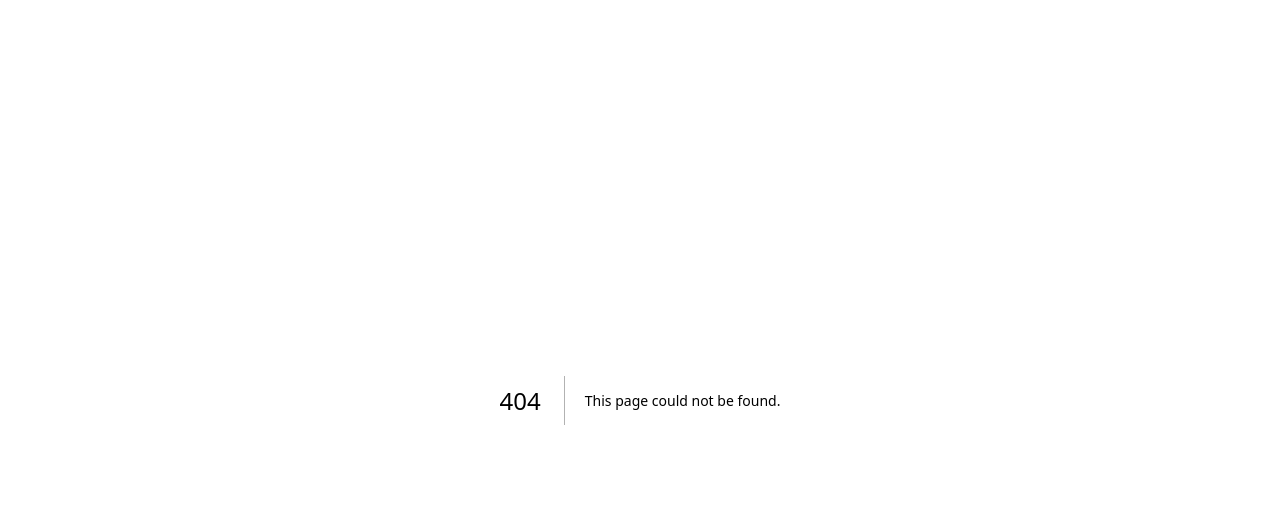
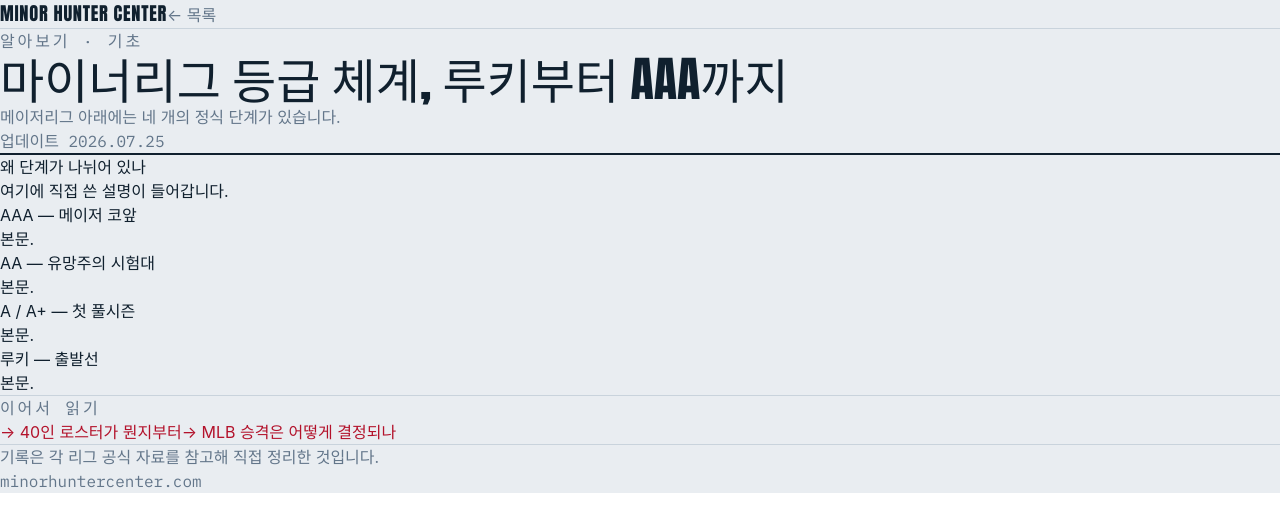
Before and after one commit to uli42852-commits/minorhunter, a Next.js app: page /guides/minor-levels in a window 1280 px wide. Before the commit this address had no page. Shown: the top 532 px of the page. Built offline with nearby package versions, Linux system fonts and the light colour scheme; a web font is replaced by a local one.

Commit message:
Create page.jsx

```diff
--- /dev/null
+++ b/app/guides/[slug]/page.jsx
@@ -0,0 +1,47 @@
+import { C, F } from "../../../lib/theme";
+import { guides } from "../../../lib/data";
+import { notFound } from "next/navigation";
+
+export function generateStaticParams() {
+  return guides.map((g) => ({ slug: g.slug }));
+}
+
+function Eyebrow({ children }) {
+  return <div className="text-xs uppercase mb-3" style={{ fontFamily: F.data, color: C.slate, letterSpacing: "0.18em" }}>{children}</div>;
+}
+
+export default function GuideArticle({ params }) {
+  const guide = guides.find((g) => g.slug === params.slug);
+  if (!guide) return notFound();
+  return (
+    <div style={{ background: C.paper, color: C.ink, fontFamily: F.body }} className="min-h-screen">
+      <header className="flex items-center justify-between px-5 sm:px-10 py-4" style={{ borderBottom: `1px solid ${C.rule}` }}>
+        <a href="/" style={{ fontFamily: F.display, fontSize: "1.15rem", letterSpacing: "0.04em" }}>MINOR HUNTER CENTER</a>
+        <a href="/guides" className="text-sm hover:underline" style={{ color: C.slate }}>← 목록</a>
+      </header>
+      <article className="max-w-2xl mx-auto px-5 sm:px-10 pt-12 pb-16">
+        <Eyebrow>알아보기 · {guide.tag}</Eyebrow>
+        <h1 className="mb-4" style={{ fontFamily: F.display, fontSize: "clamp(1.9rem, 5.5vw, 3rem)", lineHeight: 1.1 }}>{guide.title}</h1>
+        <p className="text-base leading-relaxed mb-2" style={{ color: C.slate }}>{guide.lead}</p>
+        <div className="text-xs mb-10" style={{ fontFamily: F.data, color: C.slate }}>업데이트 {guide.updated}</div>
+        <div style={{ borderTop: `2px solid ${C.ink}` }} className="pt-8">
+          {guide.body.map((sec, i) => (
+            <section key={i} className="mb-8">
+              <h2 className="text-lg font-semibold mb-3" style={{ color: C.ink }}>{sec.h}</h2>
+              <p className="text-[15px] leading-[1.8]" style={{ color: C.ink }}>{sec.p}</p>
+            </section>
+          ))}
+        </div>
+        <div className="mt-12 pt-6" style={{ borderTop: `1px solid ${C.rule}` }}>
+          <Eyebrow>이어서 읽기</Eyebrow>
+          <div className="flex flex-col gap-2">
+            {guide.related.map((r) => (<span key={r} className="text-sm" style={{ color: C.stamp }}>→ {r}</span>))}
+          </div>
+        </div>
+      </article>
+      <footer className="px-5 sm:px-10 py-8 text-xs" style={{ borderTop: `1px solid ${C.rule}`, color: C.slate }}>
+        <div className="max-w-2xl mx-auto"><p className="mb-1">기록은 각 리그 공식 자료를 참고해 직접 정리한 것입니다.</p><p style={{ fontFamily: F.data }}>minorhuntercenter.com</p></div>
+      </footer>
+    </div>
+  );
+}
```
